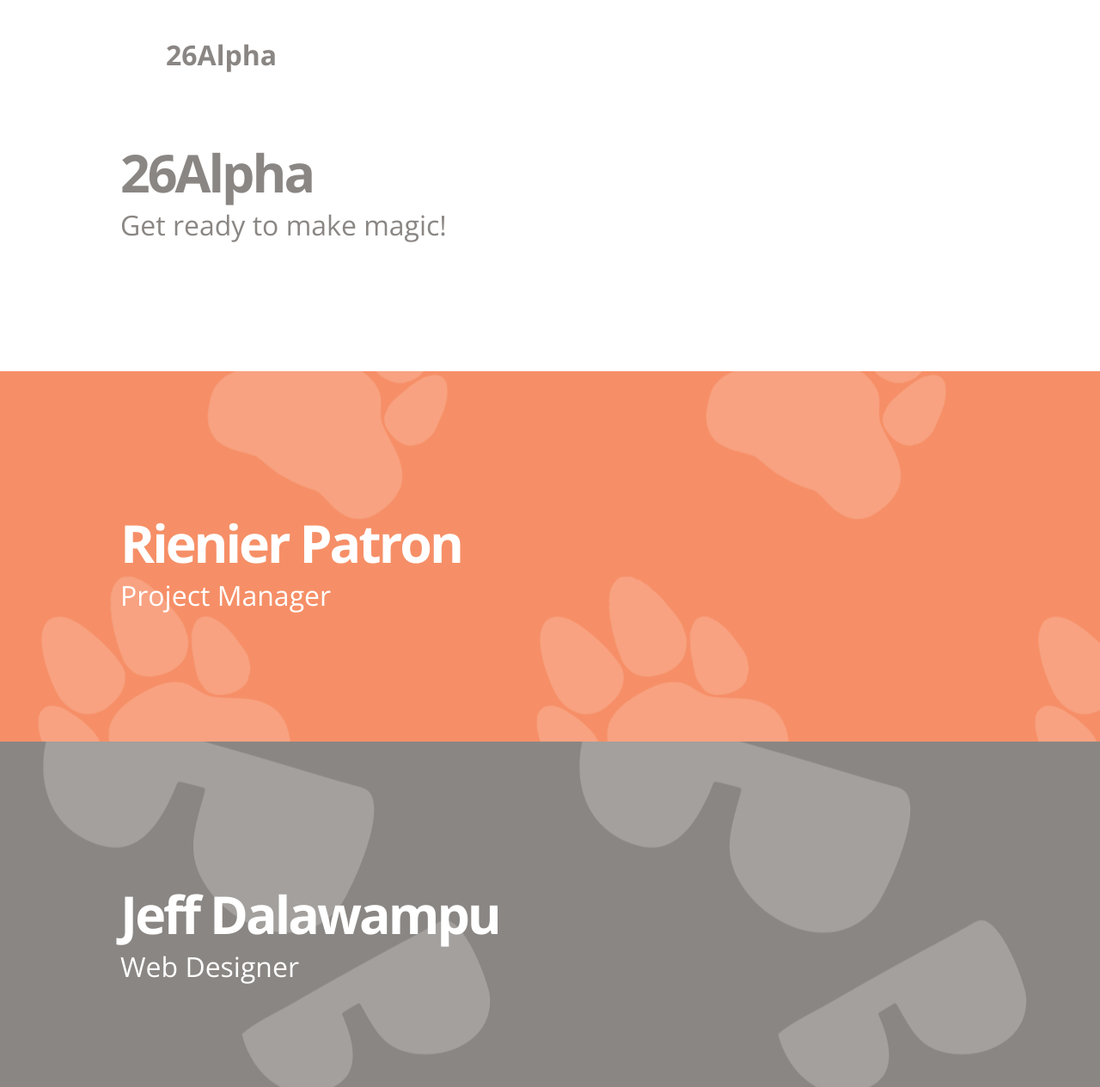
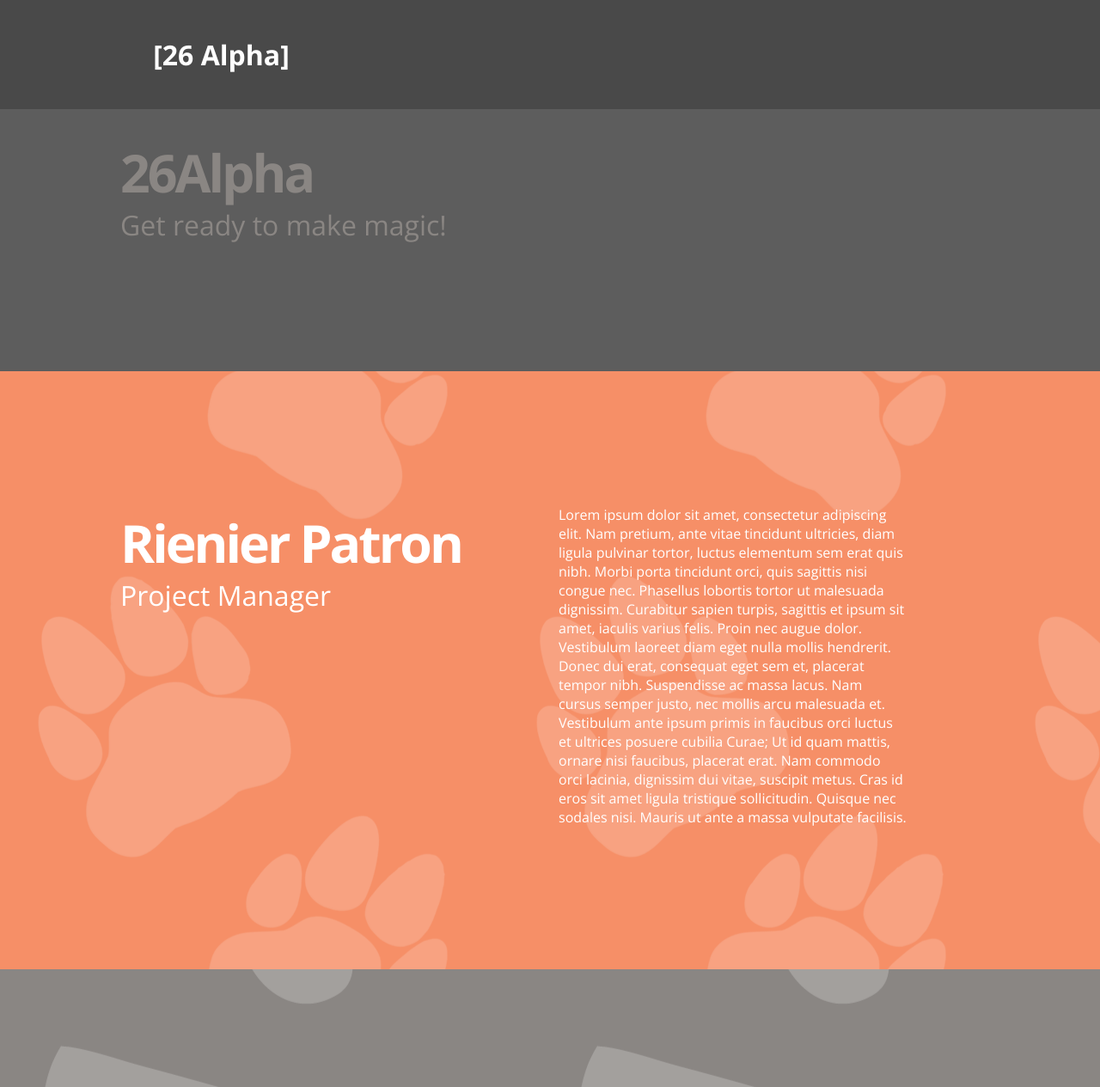
Before and after one commit to junereycasuga/26Alpha, a plain HTML site: page index.html in a window 1280 px wide. Shown: the top 1265 px of the page at 86% size. Drawn offline with nearby package versions, Linux system fonts and the light colour scheme.

Commit message:
partial layout

```diff
--- a/css/style.css
+++ b/css/style.css
@@ -4,14 +4,14 @@ body {
 	font-family: 'Open Sans', sans-serif;
 	font-weight: 400;
 	font-size: 1em;
-	color: #8a8683;
-	background-color:#ffffff;
+	color: #fff;
+	background-color:#494949;
 }
 img {
 	max-width: 100%;
 }
 a:link {
-	color: #f68f67;
+	color: #fff;
 	text-decoration: none;
 }
 a:hover {
@@ -34,7 +34,7 @@ a:visited {
 	top:0px;
 	width:100%;
 	height:auto;
-	background-color:#ffffff;
+	background-color:#494949;
 	z-index:100;
 }
 #logo {
@@ -83,7 +83,7 @@ a:visited {
 /* Slide 1 */
 
 #slide1{
-	background-color:#ffffff;
+	background-color:#5d5d5d;
 }
 #slide1 h1 {
 	font-size: 3.8em;
--- a/index.html
+++ b/index.html
@@ -21,7 +21,7 @@
 		<div class="container clearfix">
 
 			<div id="logo" class="grid_3">
-				<h1>26Alpha</h1>
+				<h1>[26 Alpha]</h1>
 			</div>
 
 		</div>
@@ -44,11 +44,14 @@
 	<div class="slide" id="slide2" data-slide="2" data-stellar-background-ratio="0.5">
 		<div class="container clearfix">
 
-			<div id="content" class="grid_12">
+			<div id="content" class="grid_6">
 				<h1>Rienier Patron</h1>
 				<h2>Project Manager</h2>
 			</div>
 
+			<div id="content" class="grid_5 pull-right">
+				<p>Lorem ipsum dolor sit amet, consectetur adipiscing elit. Nam pretium, ante vitae tincidunt ultricies, diam ligula pulvinar tortor, luctus elementum sem erat quis nibh. Morbi porta tincidunt orci, quis sagittis nisi congue nec. Phasellus lobortis tortor ut malesuada dignissim. Curabitur sapien turpis, sagittis et ipsum sit amet, iaculis varius felis. Proin nec augue dolor. Vestibulum laoreet diam eget nulla mollis hendrerit. Donec dui erat, consequat eget sem et, placerat tempor nibh. Suspendisse ac massa lacus. Nam cursus semper justo, nec mollis arcu malesuada et. Vestibulum ante ipsum primis in faucibus orci luctus et ultrices posuere cubilia Curae; Ut id quam mattis, ornare nisi faucibus, placerat erat. Nam commodo orci lacinia, dignissim dui vitae, suscipit metus. Cras id eros sit amet ligula tristique sollicitudin. Quisque nec sodales nisi. Mauris ut ante a massa vulputate facilisis.</p>
+			</div>
 		</div>
 	</div>
 
@@ -57,9 +60,13 @@
 	<div class="slide" id="slide3" data-slide="3" data-stellar-background-ratio="0.5">
 		<div class="container clearfix">
 
-			<div id="content" class="grid_12">
+			<div id="content" class="grid_6">
 				<h1>Jeff Dalawampu</h1>
-				<h2>Web Designer</h2>
+				<h2>Designer</h2>
+			</div>
+
+			<div id="content" class="grid_5 pull-right">
+				<p>Lorem ipsum dolor sit amet, consectetur adipiscing elit. Nam pretium, ante vitae tincidunt ultricies, diam ligula pulvinar tortor, luctus elementum sem erat quis nibh. Morbi porta tincidunt orci, quis sagittis nisi congue nec. Phasellus lobortis tortor ut malesuada dignissim. Curabitur sapien turpis, sagittis et ipsum sit amet, iaculis varius felis. Proin nec augue dolor. Vestibulum laoreet diam eget nulla mollis hendrerit. Donec dui erat, consequat eget sem et, placerat tempor nibh. Suspendisse ac massa lacus. Nam cursus semper justo, nec mollis arcu malesuada et. Vestibulum ante ipsum primis in faucibus orci luctus et ultrices posuere cubilia Curae; Ut id quam mattis, ornare nisi faucibus, placerat erat. Nam commodo orci lacinia, dignissim dui vitae, suscipit metus. Cras id eros sit amet ligula tristique sollicitudin. Quisque nec sodales nisi. Mauris ut ante a massa vulputate facilisis.</p>
 			</div>
 
 		</div>
@@ -70,9 +77,14 @@
 	<div class="slide" id="slide4" data-slide="4" data-stellar-background-ratio="0.5">
 		<div class="container clearfix">
 
-			<div id="content" class="grid_12">
+			<div id="content" class="grid_6">
 				<h1>Junerey Casuga</h1>
-				<h2>Web Developer</h2>
+				<h2>Developer</h2>
+			</div>
+
+			<div id="content" class="grid_5 pull-right">
+				<p>Lorem ipsum dolor sit amet, consectetur adipiscing elit. Nam pretium, ante vitae tincidunt ultricies, diam ligula pulvinar tortor, luctus elementum sem erat quis nibh. Morbi porta tincidunt orci, quis sagittis nisi congue nec. Phasellus lobortis tortor ut malesuada dignissim. Curabitur sapien turpis, sagittis et ipsum sit amet, iaculis varius felis. Proin nec augue dolor. Vestibulum laoreet diam eget nulla mollis hendrerit. Donec dui erat, consequat eget sem et, placerat tempor nibh. Suspendisse ac massa lacus. Nam cursus semper justo, nec mollis arcu malesuada et. Vestibulum ante ipsum primis in faucibus orci luctus et ultrices posuere cubilia Curae; Ut id quam mattis, ornare nisi faucibus, placerat erat. Nam commodo orci lacinia, dignissim dui vitae, suscipit metus. Cras id eros sit amet ligula tristique sollicitudin. Quisque nec sodales nisi. Mauris ut ante a massa vulputate facilisis.</p>
+			</div>
 			</div>
 
 		</div>
```
